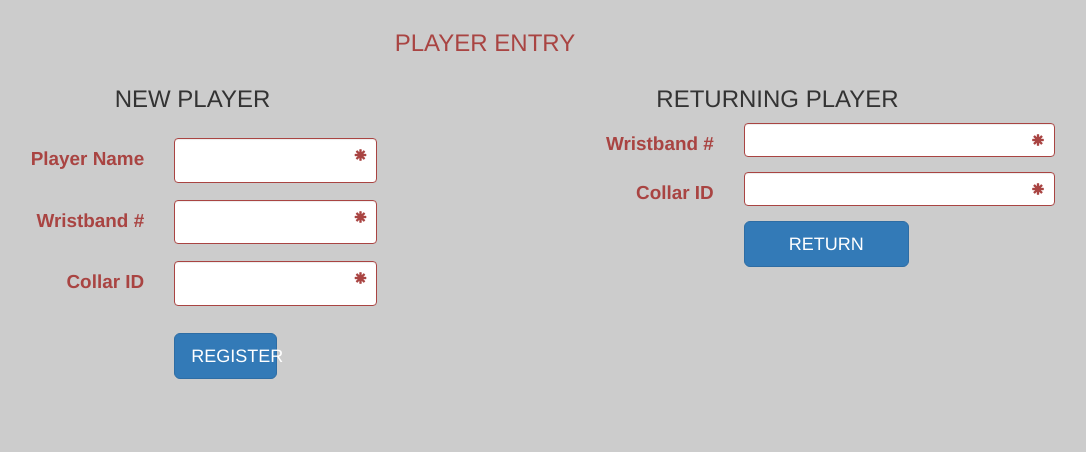
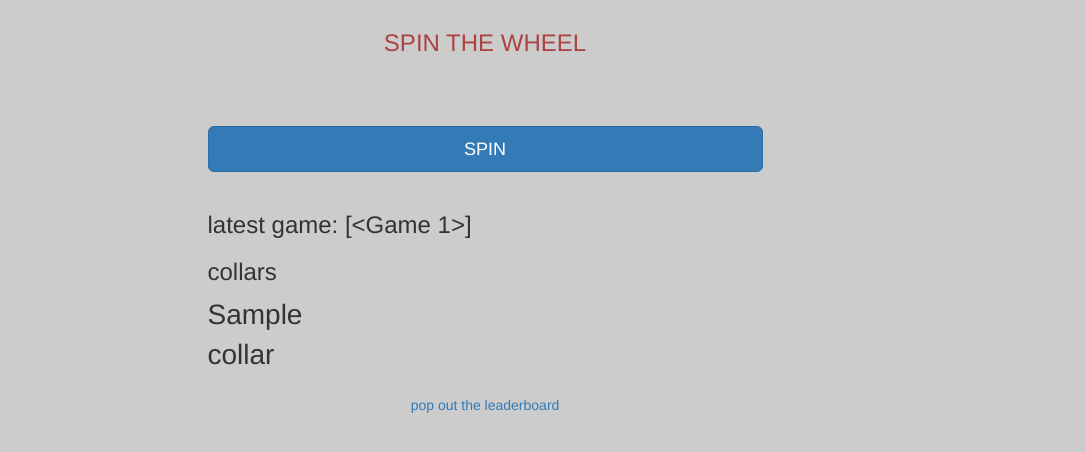
Before and after one commit to roguesignal/battleroyalewheel, a Flask app: template templates/spin.html in a window 1280 px wide. Shown: the part 113-565 px from the top of the page, without its empty margins (155-1241 px from the left). Run offline with Flask 2, Linux system fonts and the light colour scheme; tables that the repository leaves empty hold one stand-in row (values such as "Sample post"); the template is opened without the code that fills it: values that come from a table or form of the project are taken from there, most other values are stand-ins (such as "Sample title", 1, 10 or a date in 2020); some libraries are stand-ins or nearby versions.

Commit message:
added admin side of spinner

```diff
--- a/templates/spin.html
+++ b/templates/spin.html
@@ -1,34 +1,34 @@
 {% extends "menu.html" %}
 {% import "form_helper.html" as flp %}
 {% block menu_custom_body %}
-<h3 class="alcenter text-danger">PLAYER ENTRY</h3>
+<h3 class="alcenter text-danger">SPIN THE WHEEL</h3>
+<br><br><br>
 <div class="row">
-    <div class="col-sm-6">
-        <h3 class="alcenter text-warn">NEW PLAYER</h3>
-        <form class="form-horizontal form-newplayer" action="/newplayer" method="POST">
-        {{ nef.csrf_token }}
-        {{ flp.render(nef.playername, label_width=5) }}
-        {{ flp.render(nef.wristband, label_width=5) }}
-        {{ flp.render(nef.collarid, label_width=5) }}
-        <div class="row">
-            <div class="col-sm-4 col-sm-offset-5">
-                <button class="btn btn-lg btn-primary btn-block" type="submit">REGISTER</button>
-            </div>
-        </div>
-        </form>
-    </div>
-    <div class="col-sm-6">
-        <h3 class="alcenter text-warn">RETURNING PLAYER</h3>
-        <form class="form-horizontal form-oldplayer" action="/returnplayer" method="POST">
-        {{ ref.csrf_token }}
-        {{ flp.render(ref.wristband, label_width=5) }}
-        {{ flp.render(nef.collarid, label_width=5) }}
-        <div class="row">
-            <div class="col-sm-4 col-sm-offset-5">
-                <button class="btn btn-lg btn-primary btn-block" type="submit">RETURN</button>
-            </div>
-        </div>
+    <div class="col-sm-6 col-sm-offset-3">
+        <form action="/spin" method="POST">
+            <input id="csrf_token" name="csrf_token" type="hidden" value="{{ csrf_token() }}">
+            <button class="btn btn-lg btn-primary btn-block" type="submit">SPIN</button>
         </form>
     </div>
 </div>
+<br>
+<div class="row">
+    <div class="col-sm-6 col-sm-offset-3">
+        <h3>latest game: {{ game }}</h3>
+        <h3>collars</h4>
+        <div class="row">
+            {% for c in collars %}
+            <div class="col-sm-2" style="font-size:200%;">
+                {{ c }}
+            </div>
+            {% endfor %}
+        </div>
+    </div>
+</div>
+<br>
+<div class="row">
+    <div class="col-sm-6 col-sm-offset-3" style="text-align:center;">
+        <a href="/leader" target="_blank">pop out the leaderboard</a>
+    </div>
+</div>
 {% endblock %}
--- a/wheel.py
+++ b/wheel.py
@@ -14,6 +14,37 @@ from models import db
 from models import Player
 from models import Entry
 from models import Game
+from models import Spin
+
+## TODO: player elapsed time
+## TODO: report grace time to admin
+
+## helper functions
+
+import random
+
+def spinthewheel():
+    """ spin the wheel and add result to database """
+    all_games = Game.query.filter(Game.active == True).all()
+    available_entries = Entry.available_entries()
+    possible_games = []
+    for g in all_games:
+        if g.num_players <= len(available_entries):
+            possible_games.append(g)
+    game = random.choice(possible_games)
+    game_name = game.name
+    entries = random.sample(available_entries, game.num_players)
+    entry_ids = ""
+    for e in entries:
+        entry_ids += str(e.id) + ','
+    entry_ids = entry_ids [:-1]
+    spin = Spin(game_name, entry_ids)
+    db.session.add(spin)
+    db.session.commit
+    # TODO: update grace_time
+    # TODO: update num_plays
+    # TODO: error catching
+    return True
 
 ## websockets
 from flask_socketio import SocketIO
@@ -146,11 +177,26 @@ def exitplayer():
 
     return render_template('exit.html', ef=ef)
 
-@app.route('/spin', methods=['GET, POST'])
-def spinthewheel():
-    # update grace_time
-    # update num_plays
-    return render_template('spin.html')
+@app.route('/spin', methods=['GET', 'POST'])
+def spin():
+    if request.method == 'POST':
+        spinthewheel()
+
+    spins = Spin.query.order_by('id').all()
+    if spins:
+        most_recent_spin = spins[-1]
+        game = most_recent_spin.game_name
+        collars = []
+        for ent in most_recent_spin.entries.split(','):
+            e = Entry.query.filter(Entry.id == ent).one_or_none()
+            collars.append(e.collar)
+    else:
+        game = 'none'
+        collars = ['N/A']
+
+    return render_template('spin.html', game=game, collars=collars)
+
+from datetime import datetime
 
 @app.route('/players', methods=['GET'])
 def players():
@@ -163,9 +209,11 @@ def players():
         pd['wrist'] = p.wristband
         active_entry = p.active_entry()
         pd['collar'] = active_entry.collar if active_entry else 'DEAD'
+        pd['grace'] = active_entry.grace_until if active_entry else '----'
         playersl.append(pd)
+        now = datetime.utcnow()
 
-    return render_template('players.html', players=playersl)
+    return render_template('players.html', players=playersl, now=now)
 
 @app.route('/games', methods=['GET', 'POST'])
 def games():
@@ -220,7 +268,7 @@ def deletegame(id):
     db.session.commit()
     return redirect('/games')
 
-@app.route('/leader', methods=['GET','POST'])
+@app.route('/leader', methods=['GET'])
 def example(id):
     return render_template('leader.html')
 
```
